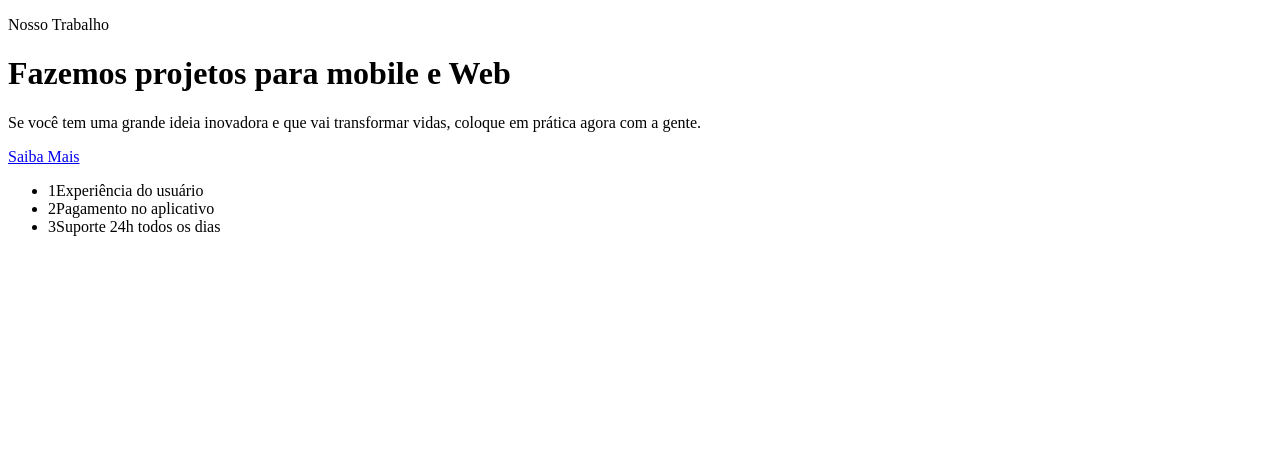
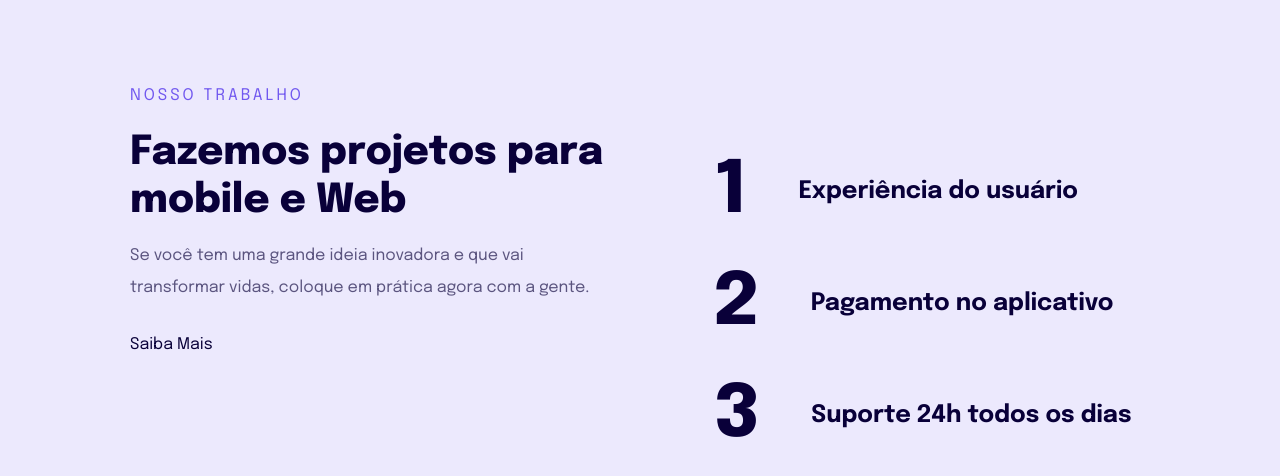
Before and after one commit to SaymonRezendeX/aprendendo-responsividade, a plain HTML site: page index.html in a window 1280 px wide. Drawn offline with Linux system fonts and the light colour scheme.

Commit message:
Conclusão do Projeto

```diff
--- a/index.html
+++ b/index.html
@@ -1,22 +1,30 @@
 <!DOCTYPE html>
 <html lang="pt-br">
 <head>
+  <link rel="preconnect" href="https://fonts.gstatic.com" crossorigin>
+  <link href="https://fonts.googleapis.com/css2?family=Epilogue:wght@800&display=swap" rel="stylesheet">
+
   <meta charset="UTF-8">
   <meta name="viewport" content="width=device-width, initial-scale=1.0">
   <title>Introdução à Responsividade</title>
 
   <link rel="stylesheet" href="style.css">
+
+  <link href="https://fonts.googleapis.com/css2?family=Epilogue:wght@400;700;800&display=swap" rel="stylesheet">
 </head>
 <body>
+
   <main>
-    <p>Nosso Trabalho</p>
+    <div>
+      <p>Nosso Trabalho</p>
 
-    <h1>Fazemos projetos para mobile e Web</h1>
+      <h1>Fazemos projetos para mobile e Web</h1>
 
-    <p>Se você tem uma grande ideia inovadora e que vai transformar vidas,
-       coloque em prática agora com a gente.</p>
+      <p>Se você tem uma grande ideia inovadora e que vai transformar vidas,
+         coloque em prática agora com a gente.</p>
 
-    <a href="#">Saiba Mais</a>
+      <a href="#">Saiba Mais</a>
+    </div>
 
     <ul>
       <li><span>1</span>Experiência do usuário</li>
--- a/style.css
+++ b/style.css
@@ -0,0 +1,109 @@
+* {
+  padding: 0;
+  margin: 0;
+  box-sizing: border-box;
+}
+
+ul {
+  list-style: none;
+}
+
+/* REM = Root EM */
+
+:root {
+  font-size: 62.5%; /* 10 PX */
+}
+
+body {
+  background: #ECE9FD;
+  padding: 6.0rem 2.3rem 6.6rem;
+  font-size: 1.6rem;
+  font-family: 'Epilogue';
+}
+
+h1 {
+  font-size: 4.0rem;
+  line-height: 4.8rem;
+  margin: 1.7rem auto 1.5rem;
+  color: #090039;
+  font-weight: 800;
+}
+
+main {
+  max-width: 32.9rem;
+  margin: 0 auto;
+}
+
+main p:first-child {
+  color: #7158EF;
+  text-transform: uppercase;
+  line-height: 3.2rem;
+  letter-spacing: 3px;
+}
+
+h1 + p {
+  color: rgba(10, 0, 57, 0.64);
+  line-height: 3.2rem;
+  margin-bottom: 3.2rem;
+}
+
+a {
+  color: #090039 ;
+  text-decoration: none;
+}
+
+a:hover {
+  color: #2d1c8f;
+  font-weight: bold;
+}
+
+ul {
+  margin-top: 7.2rem;
+  display: flex;
+  flex-direction: column;
+  gap: 3.2rem;
+}
+
+ul li {
+  color:#090039;
+  font-size: 2.4rem;
+  font-weight: 700;
+  line-height: 3.2rem;
+  max-width: 25.7rem;
+
+  display: flex;
+  gap: 3.8rem;
+
+}
+
+span {
+  font-size: 7.2rem;
+  line-height: 8.0rem;
+  font-weight: 800;
+  letter-spacing: -2px;
+  color: #090039;
+}
+
+/*media queries*/
+@media (min-width: 700px){
+
+  body {
+    padding: 8rem;
+  }
+
+  main {
+    max-width: 1020px;
+    display: flex;
+    gap: 10rem;
+  }
+
+  main > div {
+    max-width: 484px;
+  }
+
+  ul li {
+    gap: 5.3rem;
+    max-width: 450px;
+    align-items: center;
+  }
+}
```
Also changed, not shown: 1 other file.
